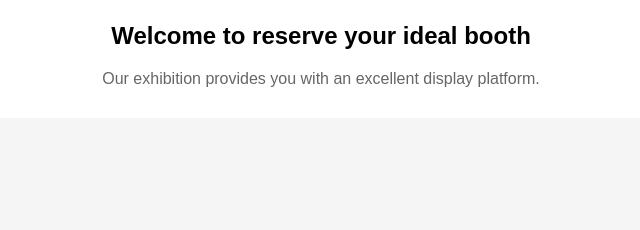
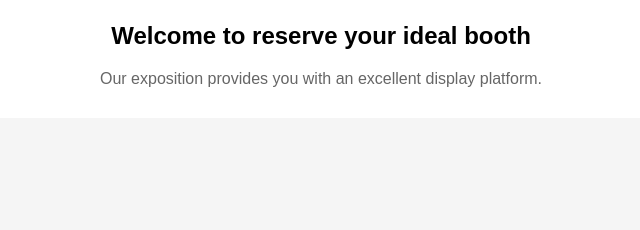
Before and after one commit to tinghai510/JXJCTIE2, a plain HTML site: page 展位英文.html in a window 1280 px wide. Shown: the part 149-379 px from the top of the page, 319-959 px from the left. Drawn offline with Linux system fonts and the light colour scheme.

Commit message:
Add files via upload

```diff
--- a/展位英文.html
+++ b/展位英文.html
@@ -41,8 +41,10 @@
                 <li>
                     <a href="#">Visitor Entrance</a>
                     <ul>
-                        <li><a href="个人预约英文.html">Exposition reservation(Individual)</a></li>
-                        <li><a href="公司预约英文.html">Exposition reservation(Company)</a></li>
+                        <li><a href="个人预约英文.html">Exposition reservation
+                            (Individual)</a></li>
+                        <li><a href="公司预约英文.html">Exposition reservation
+                            (Company)</a></li>
                     </ul>
                 </li>
                 <li>
@@ -71,7 +73,7 @@
   <main>
     <section class="showcase">
       <h2>Welcome to reserve your ideal booth</h2>
-      <p>Our exhibition provides you with an excellent display platform.</p >
+      <p>Our exposition provides you with an excellent display platform.</p >
     </section>
 
     <section class="booking-form">
```
